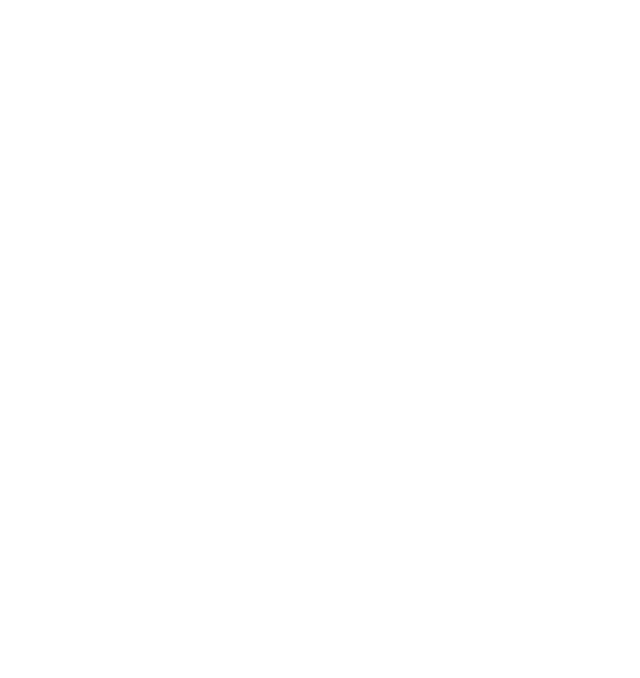
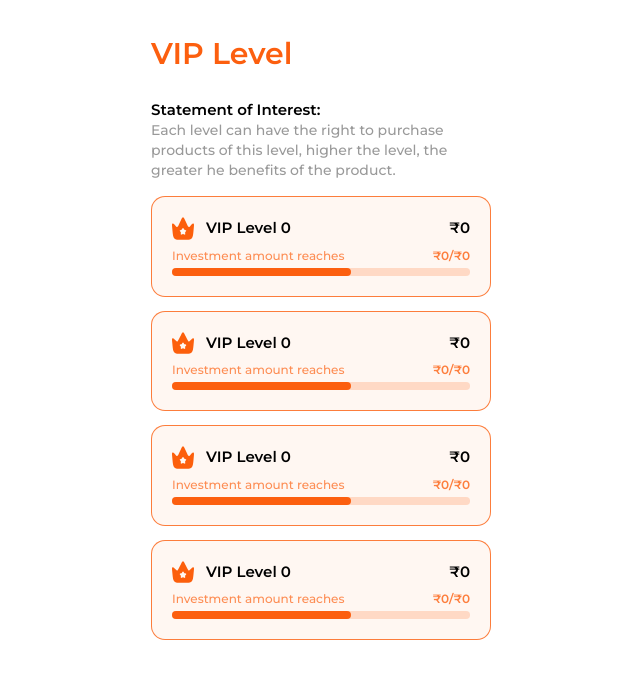
Before and after one commit to codeAntu/incofund-react, a React (Vite) app: page / in a window 1280 px wide. Shown: the top 678 px of the page, without its empty margins (319-959 px from the left). Built offline with nearby package versions, Linux system fonts and the light colour scheme.

Commit message:
my card style and vip level complete bar

```diff
--- a/src/index.css
+++ b/src/index.css
@@ -103,7 +103,7 @@
     @apply flex flex-col gap-2 rounded-[14px] border-[1.5px] border-accent/80 bg-accent/5 p-5;
   }
 
-  .recordCard {
+  .myRecordCard {
     @apply flex flex-col gap-2 rounded-lg px-4;
   }
   .recordItem {
@@ -144,7 +144,10 @@
   } */
 
   .taskBar {
-    @apply rounded-full bg-accent py-1;
+    @apply flex justify-start rounded-full bg-accent/20;
+  }
+  .tasBarCompleat {
+    @apply w-3/5 rounded-full bg-accent py-1;
   }
   .taskBarText {
     @apply text-xs font-medium text-accent/70;
--- a/src/main.tsx
+++ b/src/main.tsx
@@ -25,11 +25,11 @@
     {/* <App /> */}
     {/* <Login /> */}
     {/* <Register /> */}
-    {/* <Profile />  ----- */}
+    {/* <Profile />  */}
     {/* <TaskSystem /> */}
     {/* <Recharge /> */}
     {/* <Withdraw /> */}
-    {/* <VIPLevel /> ---- */}
+    <VIPLevel />
     {/* <MyTeam /> */}
     {/* <MyRecords /> */}
     {/* <MyCard /> */}
--- a/src/screens/Profile.tsx
+++ b/src/screens/Profile.tsx
@@ -13,7 +13,7 @@
               <div className='text-center text-sm font-semibold text-black/40'>Id 12345678</div>
             </div>
           </div>
-          <div className='recordCard'>
+          <div className='myRecordCard'>
             <div className='text-xl font-bold'>My Records</div>
             <div className='flexCol w-full gap-1.5'>
               <a className='recordItem '>
--- a/src/screens/VIPLevel.tsx
+++ b/src/screens/VIPLevel.tsx
@@ -11,7 +11,7 @@
               benefits of the product.
             </div>
           </div>
-          <div className='flexCol gap-4'>
+          <div className='flexCol gap-3.5'>
             <div className='taskCard '>
               <div className='flex justify-between'>
                 <div className='flex gap-3'>
@@ -25,11 +25,13 @@
                   <div className='taskBarText'>Investment amount reaches</div>
                   <div className='taskStatus'>₹0/₹0</div>
                 </div>
-                <div className='taskBar'></div>
+                <div className='taskBar'>
+                  <div className='tasBarCompleat'> </div>
+                </div>
               </div>
             </div>
             <div className='taskCard '>
-              <div className='flex  justify-between'>
+              <div className='flex justify-between'>
                 <div className='flex gap-3'>
                   <img src='./icons/vip2.svg' alt='' className='inputIcon' />
                   <div className='contentHeader'> VIP Level 0</div>
@@ -41,11 +43,13 @@
                   <div className='taskBarText'>Investment amount reaches</div>
                   <div className='taskStatus'>₹0/₹0</div>
                 </div>
-                <div className='taskBar'></div>
+                <div className='taskBar'>
+                  <div className='tasBarCompleat'> </div>
+                </div>
               </div>
             </div>
             <div className='taskCard '>
-              <div className='flex  justify-between'>
+              <div className='flex justify-between'>
                 <div className='flex gap-3'>
                   <img src='./icons/vip2.svg' alt='' className='inputIcon' />
                   <div className='contentHeader'> VIP Level 0</div>
@@ -57,11 +61,13 @@
                   <div className='taskBarText'>Investment amount reaches</div>
                   <div className='taskStatus'>₹0/₹0</div>
                 </div>
-                <div className='taskBar'></div>
+                <div className='taskBar'>
+                  <div className='tasBarCompleat'> </div>
+                </div>
               </div>
             </div>
             <div className='taskCard '>
-              <div className='flex  justify-between'>
+              <div className='flex justify-between'>
                 <div className='flex gap-3'>
                   <img src='./icons/vip2.svg' alt='' className='inputIcon' />
                   <div className='contentHeader'> VIP Level 0</div>
@@ -73,55 +79,9 @@
                   <div className='taskBarText'>Investment amount reaches</div>
                   <div className='taskStatus'>₹0/₹0</div>
                 </div>
-                <div className='taskBar'></div>
-              </div>
-            </div>
-            <div className='taskCard '>
-              <div className='flex  justify-between'>
-                <div className='flex gap-3'>
-                  <img src='./icons/vip2.svg' alt='' className='inputIcon' />
-                  <div className='contentHeader'> VIP Level 0</div>
+                <div className='taskBar'>
+                  <div className='tasBarCompleat'> </div>
                 </div>
-                <div className='contentHeader'>₹0</div>
-              </div>
-              <div className='flexCol gap-1'>
-                <div className='flex justify-between'>
-                  <div className='taskBarText'>Investment amount reaches</div>
-                  <div className='taskStatus'>₹0/₹0</div>
-                </div>
-                <div className='taskBar'></div>
-              </div>
-            </div>
-            <div className='taskCard '>
-              <div className='flex  justify-between'>
-                <div className='flex gap-3'>
-                  <img src='./icons/vip2.svg' alt='' className='inputIcon' />
-                  <div className='contentHeader'> VIP Level 0</div>
-                </div>
-                <div className='contentHeader'>₹0</div>
-              </div>
-              <div className='flexCol gap-1'>
-                <div className='flex justify-between'>
-                  <div className='taskBarText'>Investment amount reaches</div>
-                  <div className='taskStatus'>₹0/₹0</div>
-                </div>
-                <div className='taskBar'></div>
-              </div>
-            </div>
-            <div className='taskCard '>
-              <div className='flex  justify-between'>
-                <div className='flex gap-3'>
-                  <img src='./icons/vip2.svg' alt='' className='inputIcon' />
-                  <div className='contentHeader'> VIP Level 0</div>
-                </div>
-                <div className='contentHeader'>₹0</div>
-              </div>
-              <div className='flexCol gap-1'>
-                <div className='flex justify-between'>
-                  <div className='taskBarText'>Investment amount reaches</div>
-                  <div className='taskStatus'>₹0/₹0</div>
-                </div>
-                <div className='taskBar'></div>
               </div>
             </div>
           </div>
```
